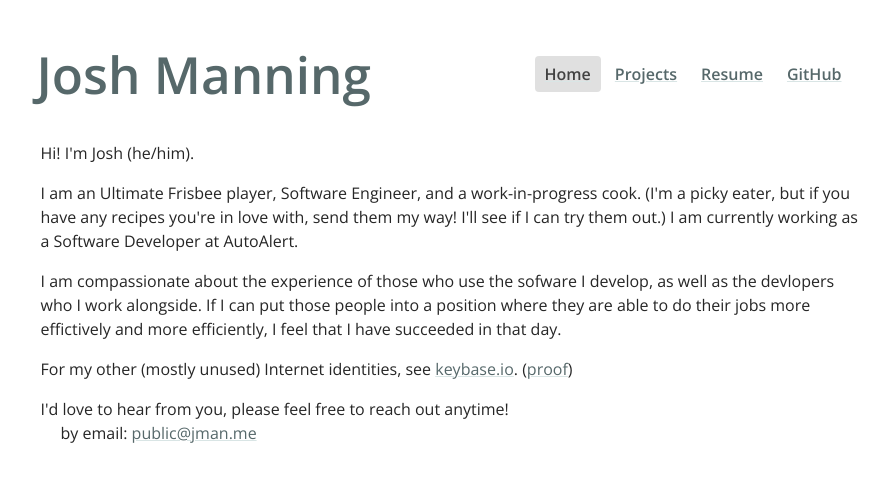
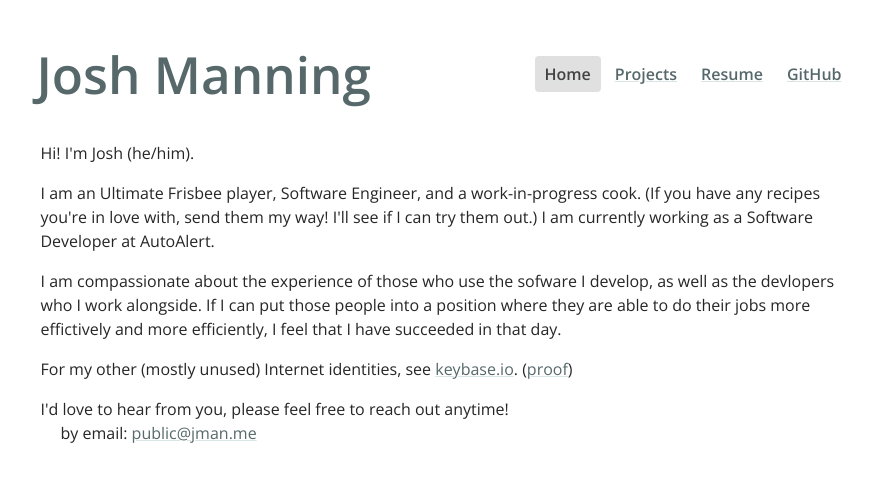
Before and after one commit to its-jman/jman.me, a Jekyll site: the page built from docs/index.html, in a window 1280 px wide. Shown: the top 482 px of the page, without its empty margins (188-1076 px from the left). Built offline with Jekyll 4.4.1, drawn with Linux system fonts in a browser that asks for light colours.

Commit message:
Update index.html

```diff
--- a/docs/index.html
+++ b/docs/index.html
@@ -7,8 +7,8 @@ layout: base
 </p>
 
 <p>
-  I am an Ultimate Frisbee player, Software Engineer, and a work-in-progress cook. (I'm a picky eater, but
-  if you have any recipes you're in love with, send them my way! I'll see if I can try them out.)
+  I am an Ultimate Frisbee player, Software Engineer, and a work-in-progress cook.
+  (If you have any recipes you're in love with, send them my way! I'll see if I can try them out.)
   I am currently working as a Software Developer at AutoAlert.
 </p>
 
```
